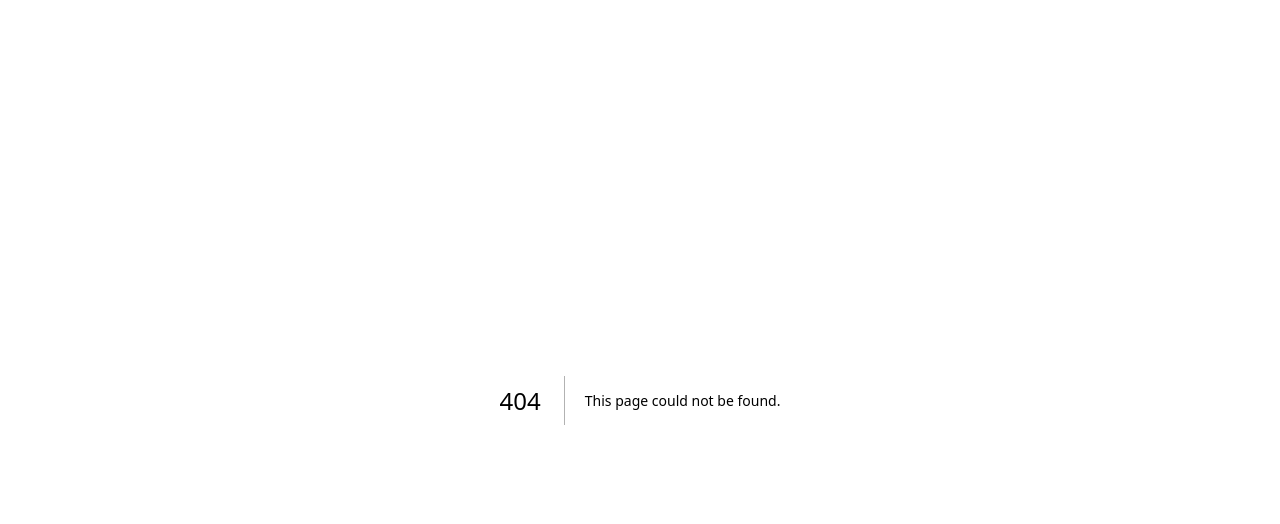
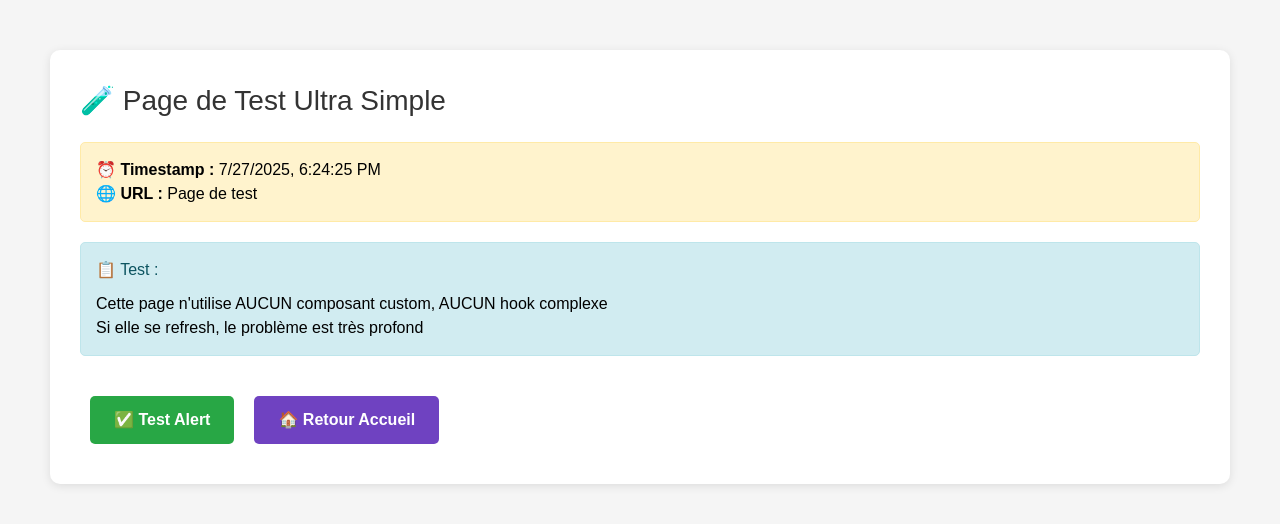
Before and after one commit to FaresBENAI/SkipLine, a Next.js app: page /test-simple in a window 1280 px wide. Before the commit this address had no page. Shown: the top 524 px of the page. Built offline with nearby package versions, Linux system fonts and the light colour scheme.

Commit message:
debug: create test-simple page in correct directory

```diff
--- /dev/null
+++ b/src/app/test-simple/page.tsx
@@ -0,0 +1,59 @@
+export default function TestSimple() {
+  const handleClick = () => {
+    alert('Bouton cliqué sans problème!')
+  }
+
+  return (
+    <div style={{ padding: '50px', fontFamily: 'Arial, sans-serif', backgroundColor: '#f5f5f5', minHeight: '100vh' }}>
+      <div style={{ backgroundColor: 'white', padding: '30px', borderRadius: '10px', boxShadow: '0 2px 10px rgba(0,0,0,0.1)' }}>
+        <h1 style={{ color: '#333', marginBottom: '20px', fontSize: '28px' }}>
+          🧪 Page de Test Ultra Simple
+        </h1>
+
+        <div style={{ backgroundColor: '#fff3cd', padding: '15px', borderRadius: '5px', marginBottom: '20px', border: '1px solid #ffeaa7' }}>
+          <p><strong>⏰ Timestamp :</strong> {new Date().toLocaleString()}</p>
+          <p><strong>🌐 URL :</strong> Page de test</p>
+        </div>
+
+        <div style={{ backgroundColor: '#d1ecf1', padding: '15px', borderRadius: '5px', marginBottom: '30px', border: '1px solid #bee5eb' }}>
+          <h3 style={{ margin: '0 0 10px 0', color: '#0c5460' }}>📋 Test :</h3>
+          <p>Cette page n'utilise AUCUN composant custom, AUCUN hook complexe</p>
+          <p>Si elle se refresh, le problème est très profond</p>
+        </div>
+
+        <button
+          onClick={handleClick}
+          style={{
+            padding: '12px 24px',
+            backgroundColor: '#28a745',
+            color: 'white',
+            border: 'none',
+            borderRadius: '5px',
+            cursor: 'pointer',
+            fontSize: '16px',
+            fontWeight: 'bold',
+            margin: '10px'
+          }}
+        >
+          ✅ Test Alert
+        </button>
+
+        <a
+          href="/"
+          style={{
+            padding: '12px 24px',
+            backgroundColor: '#6f42c1',
+            color: 'white',
+            textDecoration: 'none',
+            borderRadius: '5px',
+            display: 'inline-block',
+            fontWeight: 'bold',
+            margin: '10px'
+          }}
+        >
+          🏠 Retour Accueil
+        </a>
+      </div>
+    </div>
+  )
+}
```
